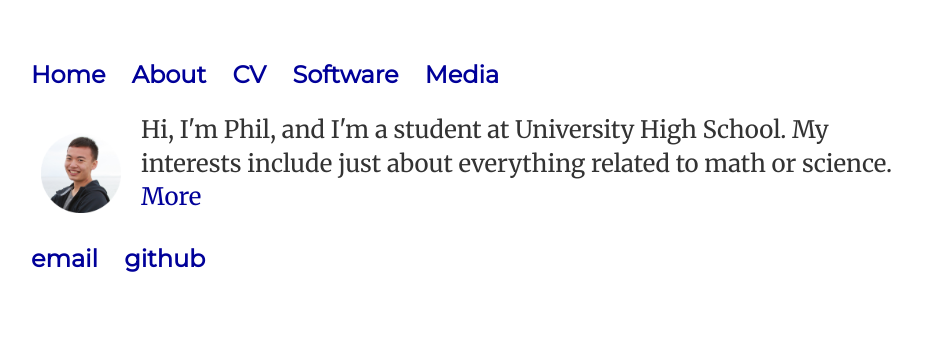
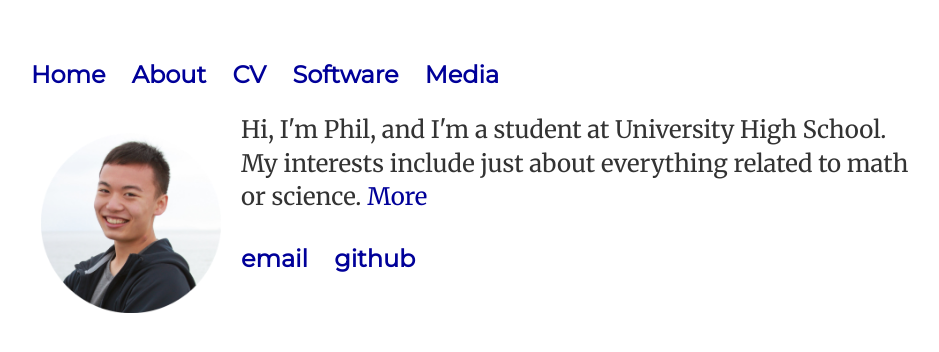
Before and after one commit to philhchen/philhchen.github.io, a Jekyll site: the page built from index.html, in a window 1280 px wide. Shown: the top 352 px of the page, without its empty margins (161-1100 px from the left). Built offline with Jekyll 4.4.1, drawn with Linux system fonts in a browser that asks for light colours.

Commit message:
Update index.html

```diff
--- a/index.html
+++ b/index.html
@@ -4,7 +4,7 @@
 ---
 <div class="home">
 	<body>
-	<img  src="img/pchen_pfp.png" style="width:80px;height=80px">
+	<img  src="img/pchen_pfp.png" style="width:180px;height=180px">
 	<p>Hi, I'm Phil, and I'm a student at University High School.
 		My interests include just about everything related to math or science.
 		<a href="/about">More</a></p>
```
